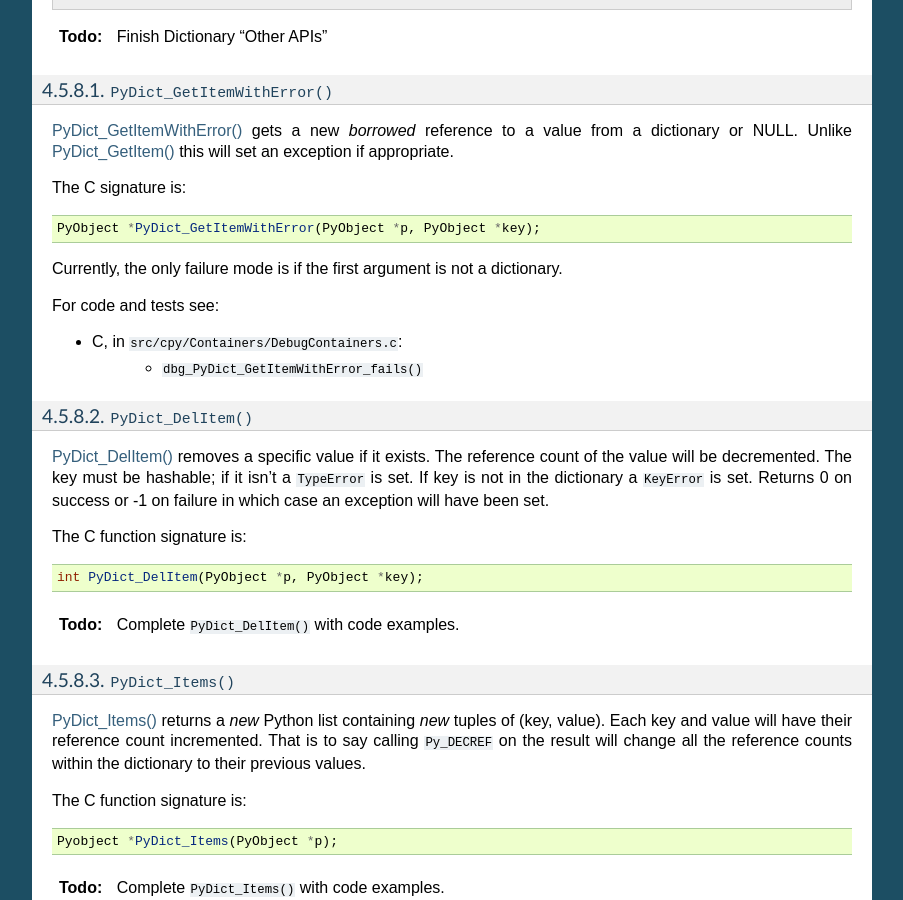
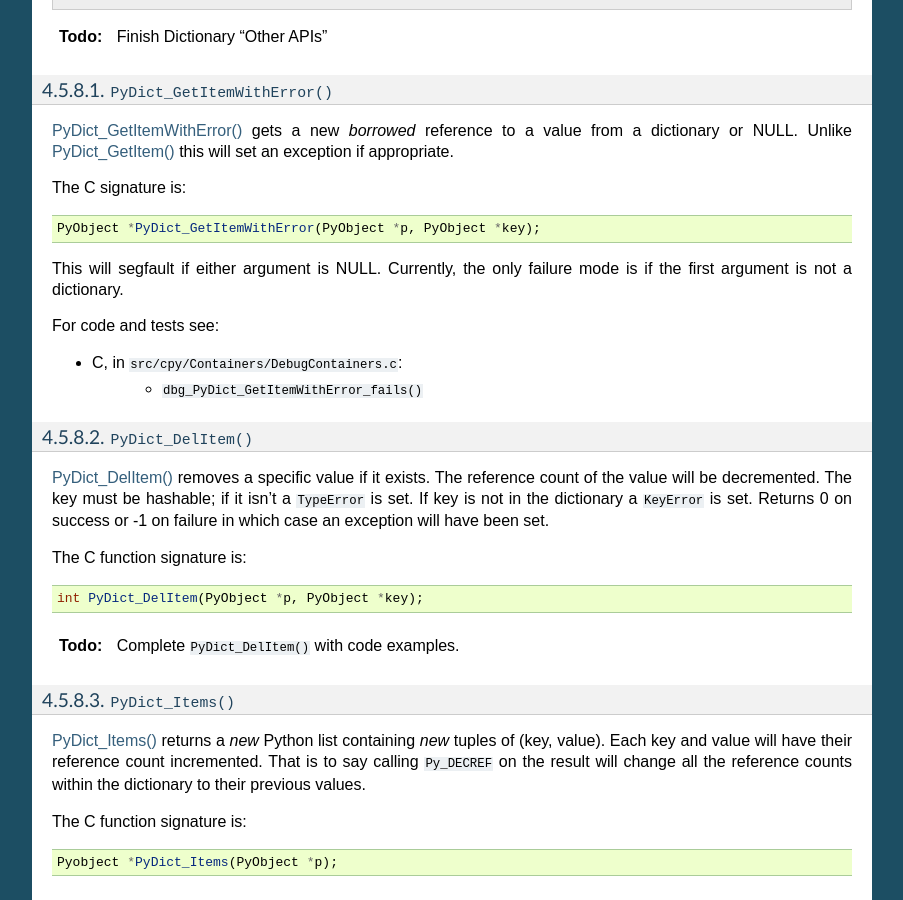
Before and after one commit to paulross/PythonExtensionPatterns, a Sphinx documentation site: the page built from doc/sphinx/source/containers_and_refcounts.rst, in a window 1280 px wide and 900 px high, scrolled down 21328 px. Shown: the whole window, without its empty margins (198-1101 px from the left). Built offline with Sphinx 7.4.7, drawn with Linux system fonts in a browser that asks for light colours.

Commit message:
Minor documentation change.

```diff
--- a/doc/sphinx/source/containers_and_refcounts.rst
+++ b/doc/sphinx/source/containers_and_refcounts.rst
@@ -1587,6 +1587,7 @@ The C signature is:
 
     PyObject *PyDict_GetItemWithError(PyObject *p, PyObject *key);
 
+This will segfault if either argument is NULL.
 Currently, the only failure mode is if the first argument is not a dictionary.
 
 For code and tests see:
```
